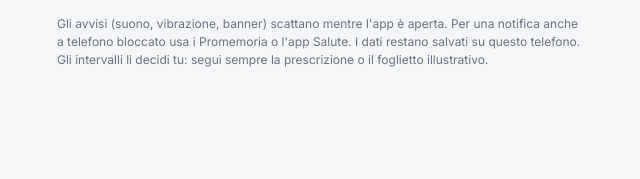
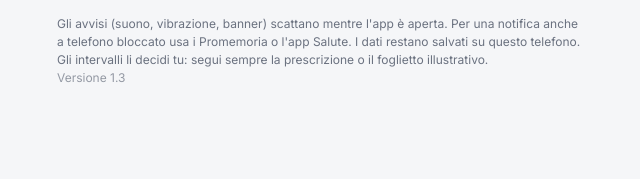
Before and after one commit to Cicciomin01/Farmaci, a plain HTML site: page index.html in a window 1280 px wide. Shown: the part 399-578 px from the top of the page, 319-959 px from the left. Drawn offline with Linux system fonts and the light colour scheme.

Commit message:
Mostra il numero di versione
Co-Authored-By: Claude Opus 5.5 <noreply@anthropic.com>
Claude-Session: https://claude.ai/code/session_0123ngQLRv4mBSZuTewpj7A1

```diff
--- a/index.html
+++ b/index.html
@@ -114,7 +114,7 @@ textarea{min-height:60px;resize:vertical}
   <div class="tabs" id="tabs"></div>
   <div class="patient" id="patient"></div>
   <div id="list"></div>
-  <p class="note">Gli avvisi (suono, vibrazione, banner) scattano mentre l'app è aperta. Per una notifica anche a telefono bloccato usa i Promemoria o l'app Salute. I dati restano salvati su questo telefono. Gli intervalli li decidi tu: segui sempre la prescrizione o il foglietto illustrativo.</p>
+  <p class="note">Gli avvisi (suono, vibrazione, banner) scattano mentre l'app è aperta. Per una notifica anche a telefono bloccato usa i Promemoria o l'app Salute. I dati restano salvati su questo telefono. Gli intervalli li decidi tu: segui sempre la prescrizione o il foglietto illustrativo.<br><span style="opacity:.7">Versione 1.3</span></p>
 </div>
 <button class="fab" id="addBtn">+ Aggiungi farmaco</button>
 
```
